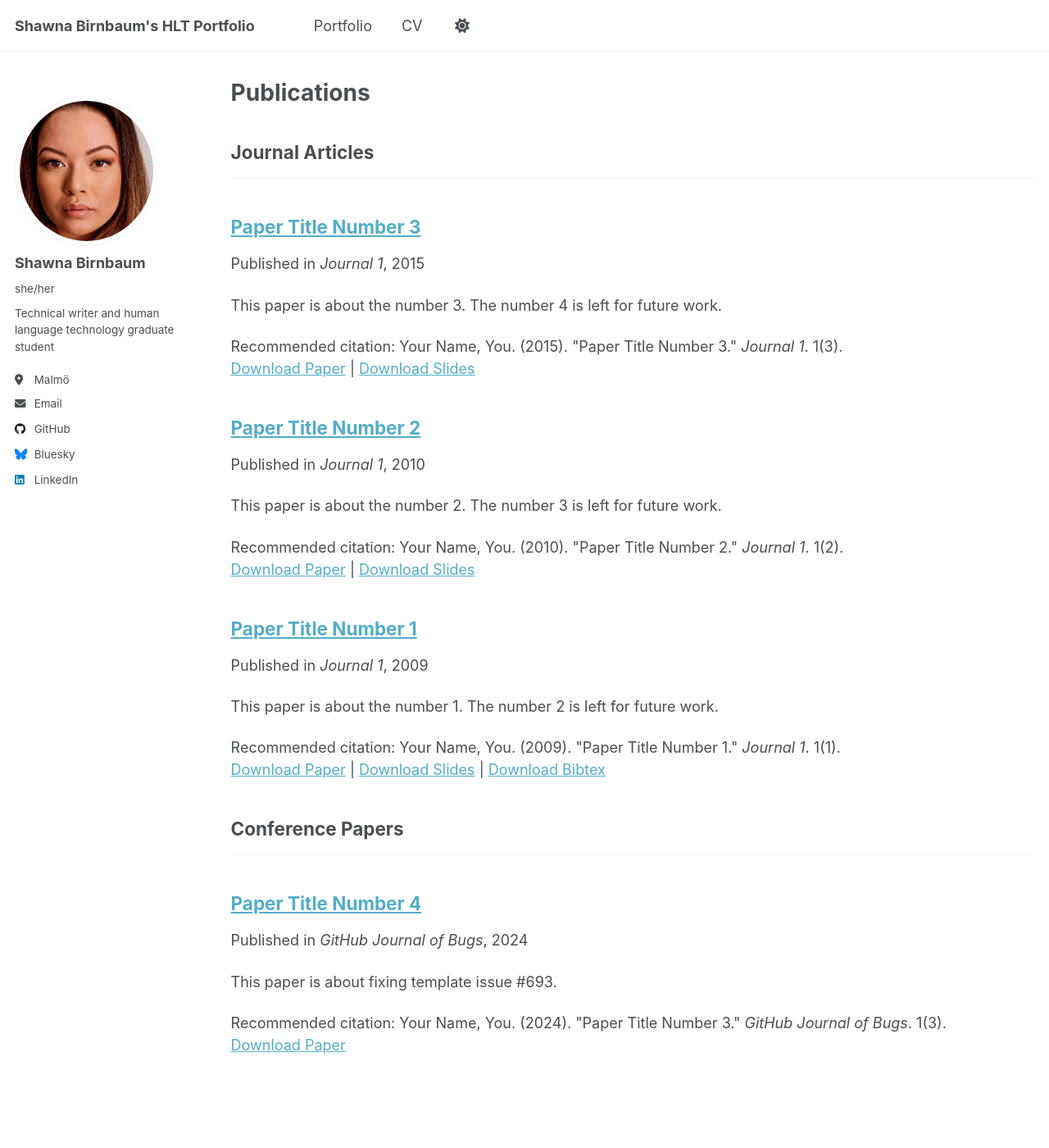
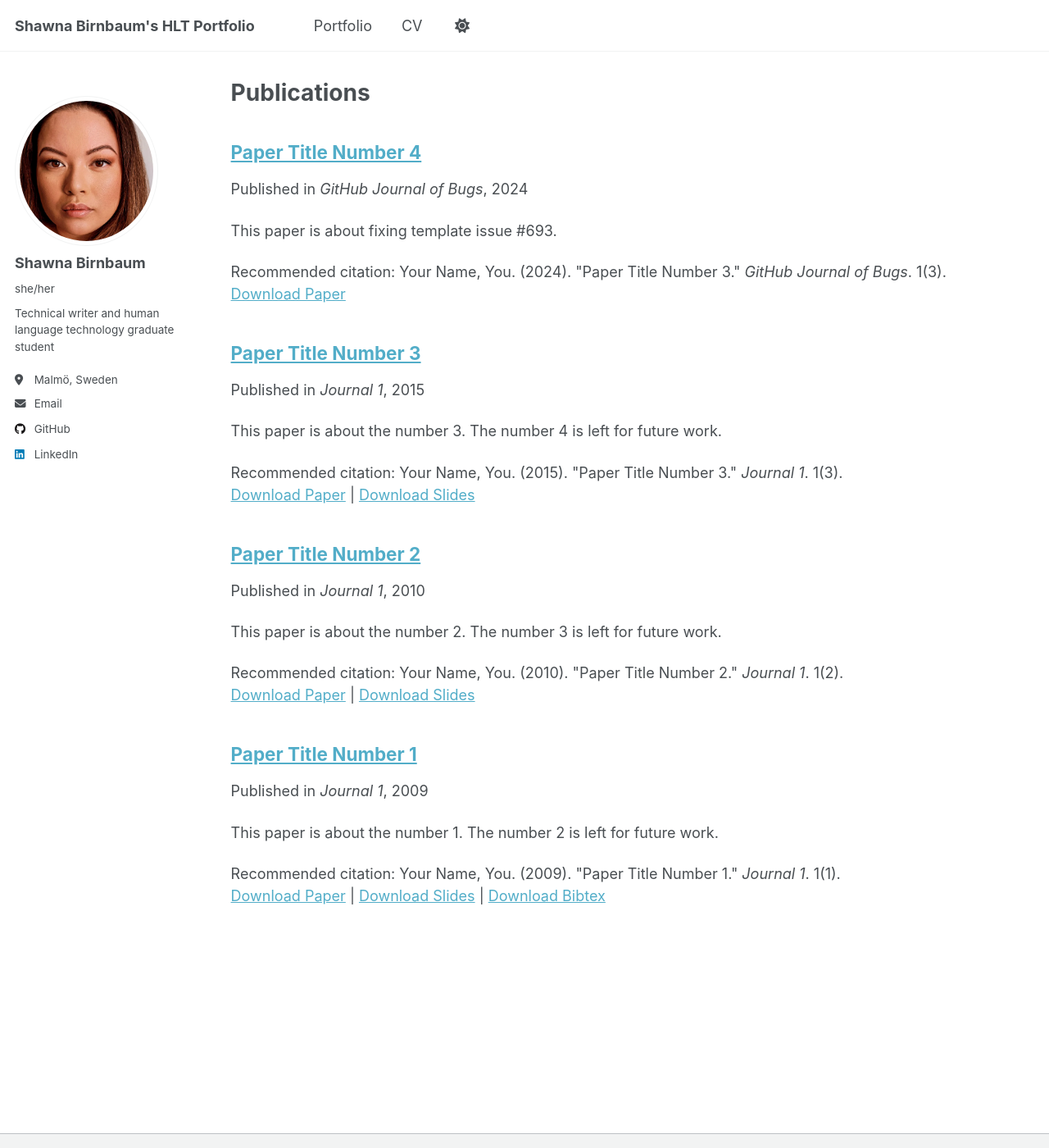
Before and after one commit to smbirnbaum/hlt-portfolio, a Jekyll site: the page built from _pages/publications.html, in a window 1280 px wide and 1400 px high. Shown: the whole window at 82% size. Built offline with Jekyll 4.4.1, drawn with Linux system fonts in a browser that asks for light colours; part of the change alters nothing that is shown.

Commit message:
Reverted to original state

```diff
--- a/_config.yml
+++ b/_config.yml
@@ -12,9 +12,9 @@ site_theme               : "default"
 title                    : "Shawna Birnbaum's HLT Portfolio"
 title_separator          : "-"
 name                     : &name "Shawna Birnbaum"
-description              : &description "Technical writer and human language technology graduate student"
-url                      : https://smbirnbaum.github.io # the base hostname & protocol for your site e.g. "https://[your GitHub username].github.io" or if you already have some other page hosted on Github then use "https://[your GitHub username].github.io/[Your Repo Name]"
-baseurl                  : "" # the subpath of your site, e.g. "/blog"
+description              : &description "A summary of work performed for the University of Arizona's HLT program"
+url                      : https://smbirnbaum.github.io
+baseurl                  : "/smbirnbaum" # the subpath of your site, e.g. "/blog"
 repository               : "smbirnbaum/smbirnbaum.github.io"
 
 # Site Author - The following control what appear as part of the author content on the side bar.
@@ -26,64 +26,14 @@ author:
   name             : "Shawna Birnbaum"
   pronouns         : "she/her"
   bio              : "Technical writer and human language technology graduate student"
-  location         : "Malmö"
-  employer         : # "Red Brick University"
-  uri              : # URL
-  email            : "shawnabirnbaum@arizona.edu"
-
-  # Academic websites
-  academia         : # URL
-  arxiv            : # URL - Update with the correct link to your profile
-  googlescholar    : # "https://scholar.google.com/citations?user=PS_CX0AAAAAJ"
-  impactstory      : # URL
-  orcid            : # "http://orcid.org/yourorcidurl"
-  semantic         : # URL
-  pubmed           : # "https://www.ncbi.nlm.nih.gov/pubmed/?term=john+snow"
-  researchgate     : # URL
-  scopus           : # URL
+  location         : "Malmö, Sweden"
+  email            : "shawnabirnbaum[at]arizona[dot]edu"
 
   # Repositories and software development
-  bitbucket        : # Username - Update with your username on the site
-  codepen          : # Username
-  dribbble         : # Username
   github           : "smbirnbaum"
-  kaggle           : # Username
-  stackoverflow    : # User number or user number and name (i.e., use "1" or "1/jeff-atwood")
 
   # Social media
-  bluesky          : "bsky.app" # Replace this with you Bluesky username
-  facebook         : # Username
-  flickr           : # Username
-  foursquare       : # Username
-  goodreads        : # Username
-  google_plus      : # Username
-  keybase          : # Username
-  instagram        : # Username
-  lastfm           : # Username
   linkedin         : "in/smbirnbaum"
-  mastodon         : # URL
-  medium           : # URL
-  pinterest        : # Username
-  soundcloud       : # Username
-  steam            : # Username
-  telegram         : # URL
-  tumblr           : # Username
-  twitter          : # Username for X / Twitter
-  vine             : # Username
-  weibo            : # Username
-  wikipedia        : # Username
-  xing             : # Username
-  youtube          : # Username
-  zhihu            : # Username
-
-# Publication Category - The following the list of publication categories and their headings
-publication_category:
-  books:
-    title: 'Books'
-  manuscripts:
-    title: 'Journal Articles'
-  conferences:
-    title: 'Conference Papers'
 
 # Site Settings
 teaser                   :  # filename of teaser fallback teaser image placed in /images/, .e.g. "500x300.png"
```
